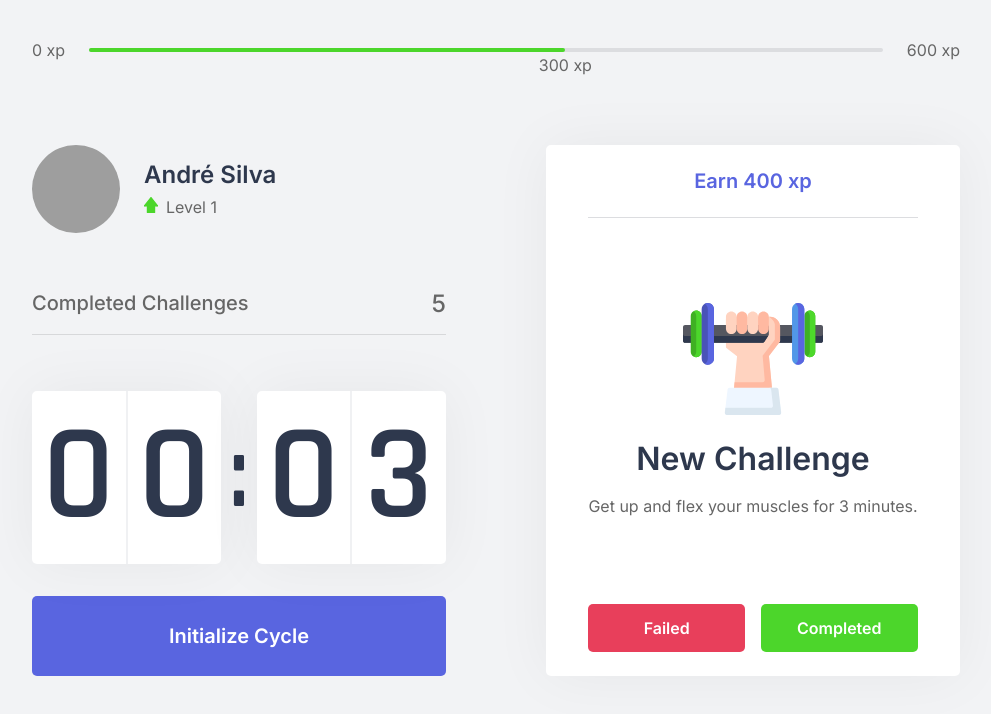
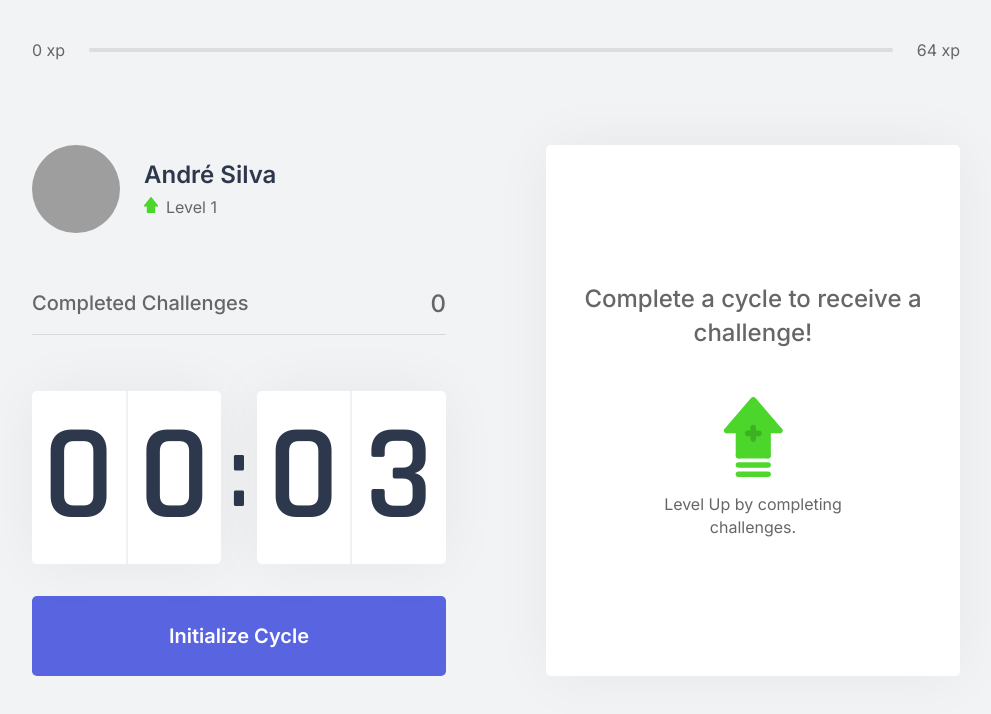
Before and after one commit to andre-silva-14/flex-it, a Next.js app: page / in a window 1280 px wide. Shown: the top 714 px of the page, without its empty margins (144-1135 px from the left). Built offline with nearby package versions, Linux system fonts and the light colour scheme; grey boxes are pictures that could not be loaded.

Commit message:
Integrate with ContextAPI

```diff
--- a/src/components/ChallengeBox.tsx
+++ b/src/components/ChallengeBox.tsx
@@ -1,30 +1,46 @@
+import { useContext } from 'react';
+import { ChallengesContext } from '../contexts/ChallengesContext';
+import { CountdownContext } from '../contexts/CountdownContext';
 import styles from '../styles/components/ChallengeBox.module.css'
 
 export function ChallengeBox() {
-    const hasActiveChallenge = true;
+    const { activeChallenge, resetChallenge, completeChallenge } = useContext(ChallengesContext);
+    const { resetCountdown } = useContext(CountdownContext);
+
+    function handleChallengeSucceeded() {
+        completeChallenge();
+        resetCountdown();
+    }
+
+    function handleChallengeFailed() {
+        resetChallenge();
+        resetCountdown();
+    }
 
     return (
         <div className={styles.challengeBoxContainer}>
-            { hasActiveChallenge ? (
+            { activeChallenge ? (
                 <div className={styles.challengeActive}>
-                    <header>Earn 400 xp</header>
+                    <header>Earn {activeChallenge.reward} xp</header>
 
                     <main>
-                        <img src="icons/body.svg" alt="Exercise"/>
+                        <img src={`icons/${activeChallenge.type}.svg`} alt="Exercise"/>
                         <strong>New Challenge</strong>
-                        <p>Get up and flex your muscles for 3 minutes.</p>
+                        <p>{activeChallenge.description}</p>
                     </main>
 
                     <footer>
                         <button
                             type="button"
                             className={styles.challengeFailedButton}
+                            onClick={handleChallengeFailed}
                         >
                             Failed
                         </button>
                         <button
                             type="button"
                             className={styles.challengeSucceededButton}
+                            onClick={handleChallengeSucceeded}
                         >
                             Completed
                         </button>
--- a/src/components/CompletedChallenges.tsx
+++ b/src/components/CompletedChallenges.tsx
@@ -1,10 +1,14 @@
+import { useContext } from 'react'
+import { ChallengesContext } from '../contexts/ChallengesContext'
 import styles from '../styles/components/CompletedChallenges.module.css'
 
 export function CompletedChallenges() {
+    const { challengesCompleted } = useContext(ChallengesContext);
+
     return (
         <div className={styles.completedChallengesContainer}>
             <span>Completed Challenges</span>
-            <span>5</span>
+            <span>{challengesCompleted}</span>
         </div>
     )
 }
--- a/src/components/ExperienceBar.tsx
+++ b/src/components/ExperienceBar.tsx
@@ -1,14 +1,22 @@
+import { useContext } from 'react';
+import { ChallengesContext } from '../contexts/ChallengesContext';
 import styles from '../styles/components/ExperienceBar.module.css';
 
 export default function ExperienceBar() {
+    const { currentExperience, experienceToNextLevel } = useContext(ChallengesContext);
+
+    const percentageProgressToNextLevel = ~~(currentExperience * 100) / experienceToNextLevel
+
     return (
         <header className={styles.experienceBar}>
             <span>0 xp</span>
             <div>
-                <div className={styles.progress} style={{width: '60%'}}/>
-                <span className={styles.currentExperience} style={{left: '60%'}}>300 xp</span>
+                <div className={styles.progress} style={{width: `${percentageProgressToNextLevel}%`}}/>
+                { currentExperience > 0 &&
+                    <span className={styles.currentExperience} style={{left: `${percentageProgressToNextLevel}%`}}>{currentExperience} xp</span>
+                }
             </div>
-            <span>600 xp</span>
+            <span>{experienceToNextLevel} xp</span>
         </header>
     );
 };
--- a/src/components/Profile.tsx
+++ b/src/components/Profile.tsx
@@ -1,6 +1,10 @@
+import { useContext } from 'react';
+import { ChallengesContext } from '../contexts/ChallengesContext';
 import styles from '../styles/components/Profile.module.css'
 
 export function Profile() {
+    const { level } = useContext(ChallengesContext);
+
     return (
         <div className={styles.profileContainer}>
             <img src="https://github.com/andre-silva-14.png" alt="André Silva"/>
@@ -8,7 +12,7 @@ export function Profile() {
                 <strong>André Silva</strong>
                 <p>
                     <img src="icons/level.svg" alt="Level 1"/>
-                    Level 1
+                    Level {level}
                 </p>
             </div>
         </div>
--- /dev/null
+++ b/src/contexts/ChallengesContext.tsx
@@ -0,0 +1,85 @@
+import { createContext, ReactNode, useState } from 'react';
+import challenges from '../resources/challenges.json';
+
+interface Challenge {
+    type: 'body' | 'eye';
+    description: string;
+    reward: number;
+}
+
+interface ChallengesProviderProps {
+    children: ReactNode
+}
+
+interface ChallengesContextData {
+    level: number;
+    currentExperience: number;
+    experienceToNextLevel: number;
+    challengesCompleted: number;
+    activeChallenge: Challenge;
+    levelUp: () => void;
+    startNewChallenge: () => void;
+    resetChallenge: () => void;
+    completeChallenge: () => void;
+}
+
+
+export const ChallengesContext = createContext({} as ChallengesContextData);
+
+export function ChallengesProvider({ children }: ChallengesProviderProps) {
+    const [level, setLevel] = useState(1);
+    const [currentExperience, setCurrentExperience] = useState(0);
+    const [challengesCompleted, setChallengesCompleted] = useState(0);
+
+    const [activeChallenge, setActiveChallenge] = useState(null);
+
+    const experienceToNextLevel = Math.pow((level + 1) * 4, 2)
+
+    function levelUp () {
+        setLevel(level + 1);
+    }
+
+    function startNewChallenge() {
+        const randomChallengeIndex = ~~(Math.random() * challenges.length);
+        const challenge = challenges[randomChallengeIndex];
+
+        setActiveChallenge(challenge)
+    }
+
+    function resetChallenge() {
+        setActiveChallenge(null);
+    }
+
+    function completeChallenge() {
+        if (!activeChallenge) return;
+
+        const { reward } = activeChallenge;
+
+        let totalExperience = currentExperience + reward;
+
+        if (totalExperience >= experienceToNextLevel) {
+            levelUp();
+            totalExperience -= experienceToNextLevel;
+        }
+
+        setCurrentExperience(totalExperience);
+        setActiveChallenge(null);
+        setChallengesCompleted(challengesCompleted + 1);
+    }
+
+    return (
+        <ChallengesContext.Provider value={{
+            level,
+            currentExperience,
+            challengesCompleted,
+            experienceToNextLevel,
+            levelUp,
+            startNewChallenge,
+            activeChallenge,
+            resetChallenge,
+            completeChallenge
+        }}>
+            {children}
+        </ChallengesContext.Provider>
+    )
+}
--- /dev/null
+++ b/src/contexts/CountdownContext.tsx
@@ -0,0 +1,66 @@
+import { createContext, ReactNode, useContext, useEffect, useState } from "react";
+import { ChallengesContext } from "./ChallengesContext";
+
+interface CountdownContextData {
+    minutes: number;
+    seconds: number;
+    hasFinished: boolean;
+    isActive: boolean;
+    startCountdown: () => void;
+    resetCountdown: () => void;
+}
+
+interface CountdownProviderProps {
+    children: ReactNode;
+}
+
+export const CountdownContext = createContext({} as CountdownContextData)
+
+let countdownTimeout: NodeJS.Timeout;
+
+export function CountdownProvider({ children }: CountdownProviderProps) {
+    const { startNewChallenge } = useContext(ChallengesContext);
+
+    const [time, setTime] = useState(0.05 * 60);
+    const [isActive, setIsActive] = useState(false);
+    const [hasFinished, setHasFinished] = useState(false);
+
+    const minutes = ~~(time / 60);
+    const seconds = time % 60;
+
+    function startCountdown() {
+        setIsActive(true);
+    };
+
+    function resetCountdown() {
+        clearTimeout(countdownTimeout);
+        setIsActive(false);
+        setTime(0.05 * 60);
+        setHasFinished(false);
+    }
+
+    useEffect(() => {
+        if (isActive && time > 0) {
+            countdownTimeout = setTimeout(() => {
+                setTime(time - 1);
+            }, 1000);
+        } else if (isActive && time === 0) {
+            setHasFinished(true);
+            setIsActive(false);
+            startNewChallenge();
+        }
+    }, [isActive, time])
+
+    return (
+        <CountdownContext.Provider value={{
+            minutes,
+            seconds,
+            hasFinished,
+            isActive,
+            startCountdown,
+            resetCountdown
+        }}>
+            {children}
+        </CountdownContext.Provider>
+    )
+}
--- a/src/pages/_app.tsx
+++ b/src/pages/_app.tsx
@@ -1,8 +1,14 @@
+import { ChallengesProvider } from "../contexts/ChallengesContext";
+
 import '../styles/global.css'
 
 
 function MyApp({ Component, pageProps }) {
-  return <Component {...pageProps} />
+  return (
+    <ChallengesProvider>
+      <Component {...pageProps} />
+    </ChallengesProvider>
+  )
 }
 
 export default MyApp
--- a/src/pages/index.tsx
+++ b/src/pages/index.tsx
@@ -5,6 +5,8 @@ import { Countdown } from "../components/Countdown";
 import ExperienceBar from "../components/ExperienceBar";
 import { ChallengeBox } from "../components/ChallengeBox";
 import { Profile } from "../components/Profile";
+
+import { CountdownProvider } from "../contexts/CountdownContext";
 
 import styles from '../styles/pages/Home.module.css'
 
@@ -18,6 +20,7 @@ export default function Home() {
 
       <ExperienceBar/>
 
+      <CountdownProvider>
         <section className={styles.leftContainer}>
           <div>
             <Profile />
@@ -28,6 +31,7 @@ export default function Home() {
             <ChallengeBox />
           </div>
         </section>
+      </CountdownProvider>
     </div>
   )
 }
--- /dev/null
+++ b/src/resources/challenges.json
@@ -0,0 +1,62 @@
+[
+  {
+    "type": "body",
+    "description": "Stretch one of your arms with your palm turned front and pull up your fingers for 10 seconds per hand.",
+    "reward": 80
+  },
+  {
+    "type": "body",
+    "description": "Stretch your arm against your chest and pull it using the other arm for 10 seconds per arm.",
+    "reward": 60
+  },
+  {
+    "type": "body",
+    "description": "Flex your neck sideways with the help of your hands, standing still for a few seconds.",
+    "reward": 70
+  },
+  {
+    "type": "body",
+    "description": "With both hands behind your head, bring it down, flexing the back of your neck.",
+    "reward": 60
+  },
+  {
+    "type": "body",
+    "description": "Cross your legs and descend with your hands straight towards the floor. Repeat the movement with the other leg in front.",
+    "reward": 100
+  },
+  {
+    "type": "body",
+    "description": "Sitting, open your legs and try to touch your palms to the floor, repeat 3 times for 5 seconds.",
+    "reward": 80
+  },
+  {
+    "type": "body",
+    "description": "Pull your knee against your chest and hold, switch legs after 10 seconds.",
+    "reward": 50
+  },
+  {
+    "type": "body",
+    "description": "Sitting, cross one leg and lean your torso forward, switch legs after 10 seconds.",
+    "reward": 80
+  },
+  {
+    "type": "eye",
+    "description": "Sitting, close your eyes and cover them with your palms for 2 minutes, then open normally.",
+    "reward": 90
+  },
+  {
+    "type": "eye",
+    "description": "In some open environment, look as far as you can in four directions for 3 seconds, moving only your eyes. Repeat 3 times.",
+    "reward": 140
+  },
+  {
+    "type": "eye",
+    "description": "Using your thumbs, massage the area under the eyebrows in a circular motion for 15 seconds.",
+    "reward": 70
+  },
+  {
+    "type": "body",
+    "description": "Standing, rotate your waist as far as you can to the left, hold for five seconds. Repeat to the right.",
+    "reward": 90
+  }
+]
--- a/src/styles/components/Countdown.module.css
+++ b/src/styles/components/Countdown.module.css
@@ -68,7 +68,7 @@
     color: var(--title);
 }
 
-.abandonCountdownButton:hover {
+.abandonCountdownButton:not(:disabled):hover {
     background: var(--red);
     color: var(--white);
 }
```
Also changed, not shown: src/components/Countdown.tsx (+11 -30 lines). Lines whose indentation alone changed are shown as unchanged.
